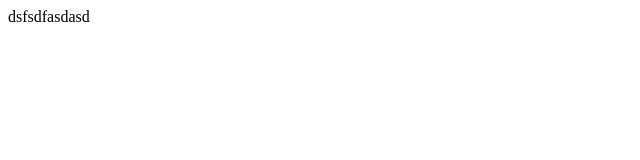
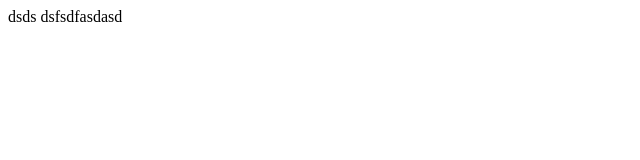
Before and after one commit to fpstime/megapro, a plain HTML site: page index.html in a window 1280 px wide. Shown: the full height of the page, 0-640 px from the left. Drawn offline with Linux system fonts and the light colour scheme.

Commit message:
Изменил файл индекс езе раз

```diff
--- a/index.html
+++ b/index.html
@@ -9,7 +9,7 @@
 </head>
 
 <body>
-    dsfsdfasdasd
+dsds    dsfsdfasdasd
 </body>
 
 </html>
```
